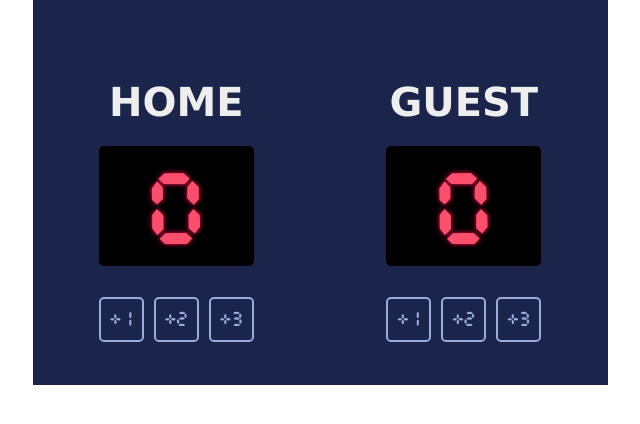
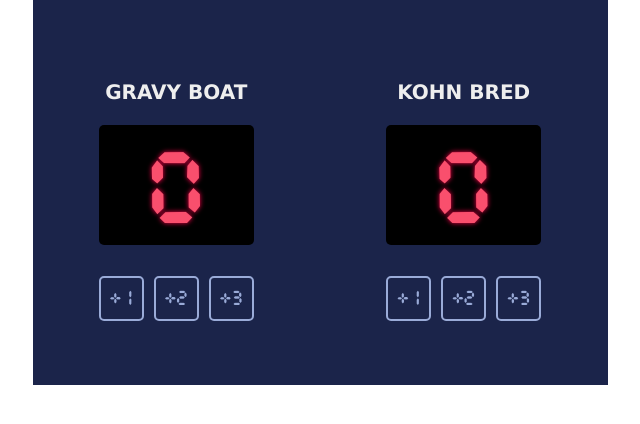
Before and after one commit to guy-car/TBD-score-screen, a plain HTML site: page index.html in a window 1280 px wide. Shown: the whole page, without its empty margins (320-960 px from the left). Drawn offline with Linux system fonts and the light colour scheme.

Commit message:
Changed team names

```diff
--- a/index.css
+++ b/index.css
@@ -23,7 +23,7 @@ body {
     width: 575px;
 }
 h3 {
-    font-size: 40px;
+    font-size: 20px;
     color: #EEEEEE;
     margin-bottom: 21px;
 }
--- a/index.html
+++ b/index.html
@@ -5,7 +5,7 @@
     <body>
         <div class="container">
             <div id="home-column">
-                <h3>HOME</h3>
+                <h3>GRAVY BOAT</h3>
                 <p class="score" id="home-score">0</p>
                 <div id="home-column-sub">
                     <div><button onclick="hSAdd1()" id="plus1home">+1</button></div>
@@ -14,7 +14,7 @@
                 </div>
             </div>
             <div id="guest-column">
-                <h3>GUEST</h3>
+                <h3>KOHN BRED</h3>
                 <p class="score" id="guest-score">0</p>
                 <div id="guest-column-sub">
                     <div><button onclick="gSAdd1()" id="plus1guest">+1</button></div>
```
